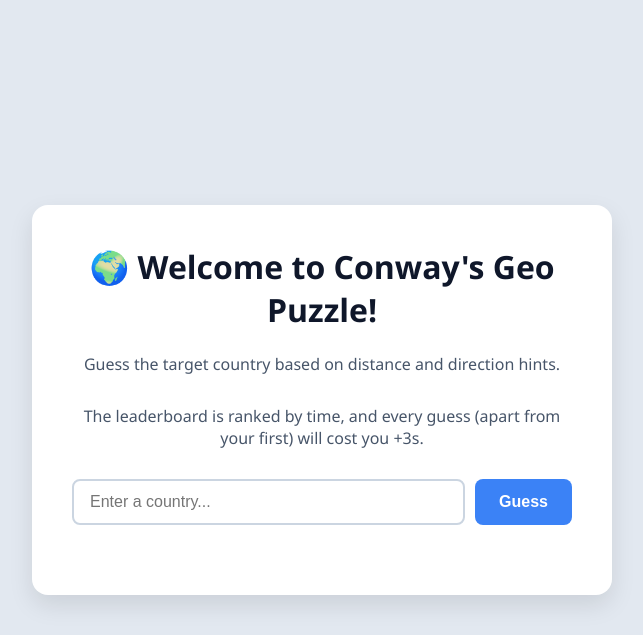
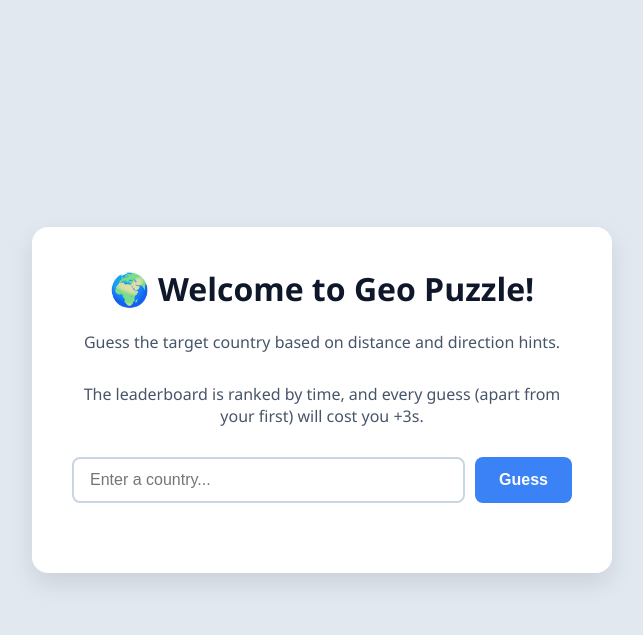
Before and after one commit to benconway03/conways-geo-puzzle, a Flask app: page / in a window 1280 px wide. Shown: the top 635 px of the page, without its empty margins (318-961 px from the left). Run offline with Flask 3, Linux system fonts and the light colour scheme; data that the repository does not hold is empty.

Commit message:
Changed name

```diff
--- a/templates/index.html
+++ b/templates/index.html
@@ -8,7 +8,7 @@
 </head>
 <body>
     <div class="game-container">
-        <h1>🌍 Welcome to Conway's Geo Puzzle!</h1>
+        <h1>🌍 Welcome to Geo Puzzle!</h1>
         <p>Guess the target country based on distance and direction hints.</p>
         <p>The leaderboard is ranked by time, and every guess (apart from your first) will cost you +3s.</p>
 
```
